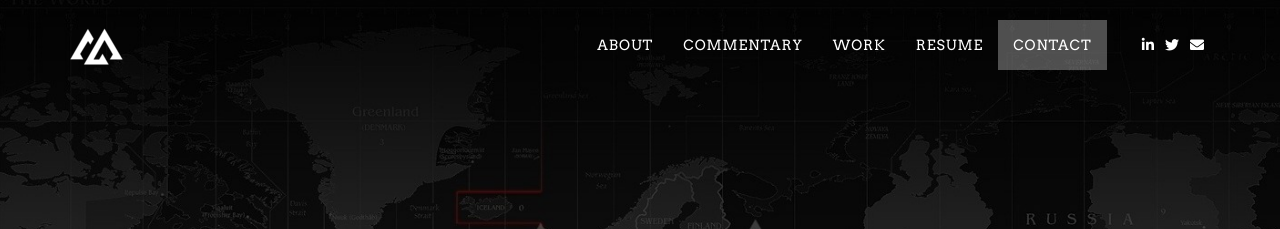
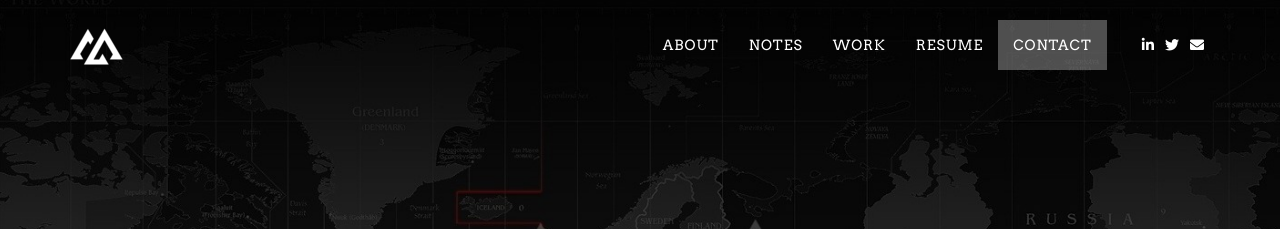
Before and after one commit to dustinwmooney/dustinmooney.website, a Jekyll site: the page built from index.html, in a window 1280 px wide. Shown: the top 229 px of the page. Built offline with Jekyll 4.4.1, drawn with Linux system fonts in a browser that asks for light colours; nearby versions of some CDN libraries.

Commit message:
Update nav.html

```diff
--- a/_includes/nav.html
+++ b/_includes/nav.html
@@ -20,7 +20,7 @@
 					<a class="page-scroll" href="#about">About</a>
 				</li>
 				<li>
-					<a class="page-scroll" href="#download" target="_blank">Commentary</a>
+					<a class="page-scroll" href="#download" target="_blank">Notes</a>
 				</li>
 				<li>
 					<a class="" href="https://www.linkedin.com/in/dustinmooney/" target="_blank">Work</a>
```
